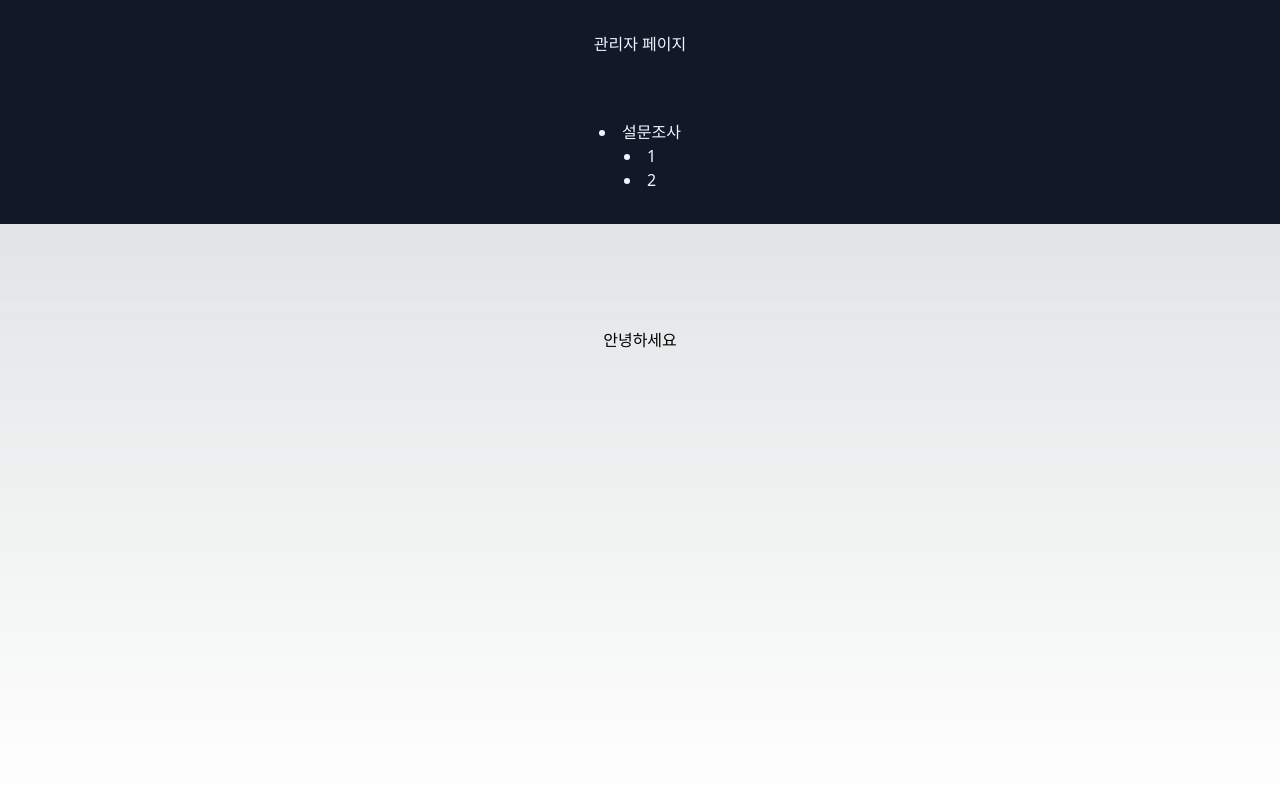
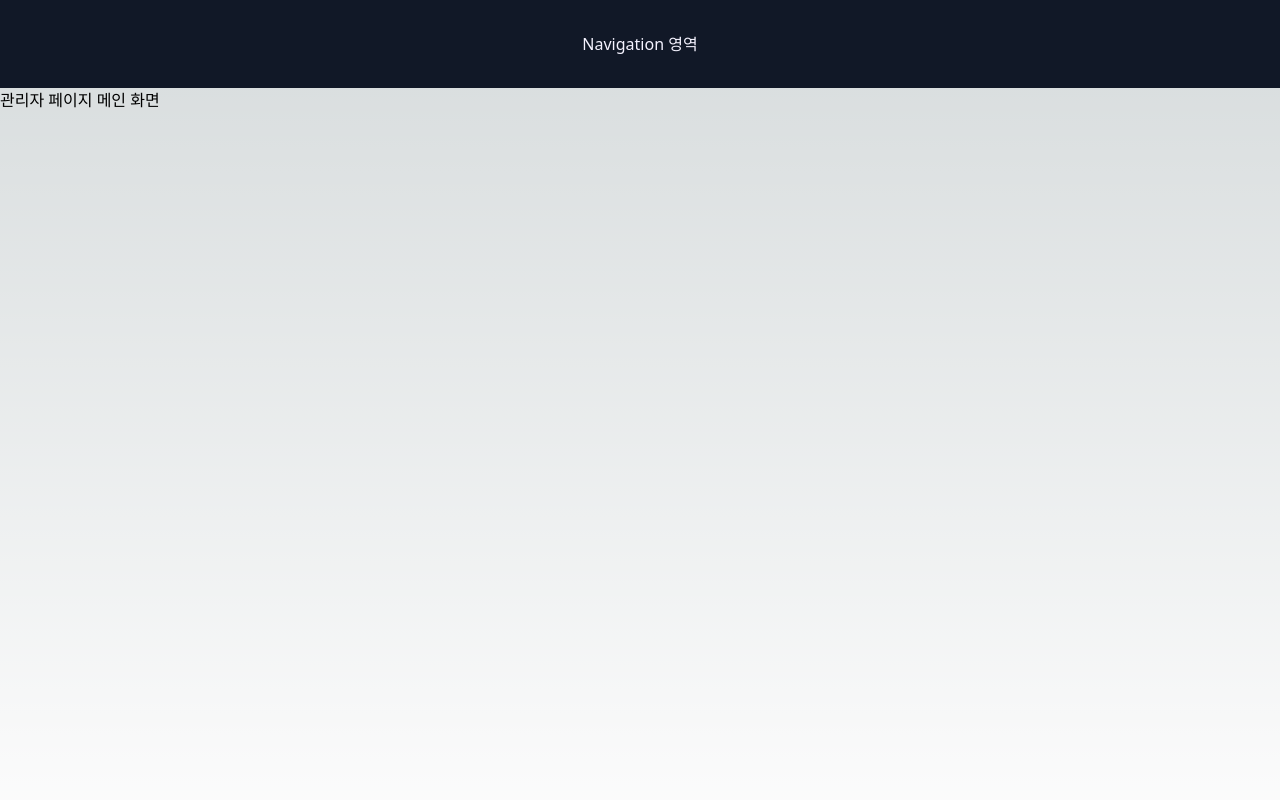
Before and after one commit to aladdinsys/aladdin_cms, a Next.js app: page / in a window 1280 px wide. Shown: the top 800 px of the page. Built offline with nearby package versions, Linux system fonts and the light colour scheme.

Commit message:
Fix: 프로젝트 구조 수정

```diff
--- a/src/app/globals.css
+++ b/src/app/globals.css
@@ -25,9 +25,3 @@ body {
     )
     rgb(var(--background-start-rgb));
 }
-
-@layer utilities {
-  .text-balance {
-    text-wrap: balance;
-  }
-}
--- a/src/app/layout.tsx
+++ b/src/app/layout.tsx
@@ -2,28 +2,27 @@ import type {Metadata} from "next";
 import "./globals.css";
 import React from "react";
 import {ChildrenProps} from "@/types";
-import MainHeader from "@/components/Header";
-import Nav from "@/components/Nav";
-import MainFooter from "@/components/Footer";
+import Nav from "@/components/templates/Nav";
+import MainFooter from "@/components/templates/Footer";
+import Contents from "@/components/templates/Contents";
 
 
 export const metadata: Metadata = {
-    title: "관리자 페이지",
+    title: "콘텐츠 관리 페이지",
     description: "aladdin sys admin page",
 };
 
 
 export default function RootLayout({children}: Readonly<ChildrenProps>) {
     return (
-        <html>
-        <body className={`h-screen flex flex-col`}>
-        <MainHeader/>
-        <Nav/>
-        <div className={`h-full p-2`}>
-            {children}
-        </div>
-        <MainFooter/>
-        </body>
+        <html lang={"ko"}>
+            <body className={"relative m-0 p-0"}>
+                <Nav/>
+                <Contents>
+                        {children}
+                </Contents>
+                <MainFooter/>
+            </body>
         </html>
     );
 }
--- a/src/app/page.tsx
+++ b/src/app/page.tsx
@@ -1,9 +1,7 @@
-import Image from "next/image";
-
-export default function Home() {
+export default function Page() {
   return (
-    <main className="flex min-h-screen flex-col items-center justify-between p-24">
-        <p>안녕하세요</p>
-    </main>
+    <div className={"h-screen flex"}>
+      관리자 페이지 메인 화면
+    </div>
   );
 }
--- /dev/null
+++ b/src/app/surveys/[id]/page.tsx
@@ -0,0 +1,14 @@
+
+type SurveyPageProps = {
+    params: {
+        id: number;
+    }
+}
+
+export default function SurveyPage({params}: SurveyPageProps) {
+    return (
+        <div className={"h-screen flex"}>
+            {params.id} 서베이 화면
+        </div>
+    );
+}
--- /dev/null
+++ b/src/app/surveys/page.tsx
@@ -0,0 +1,7 @@
+export default function SurveysPage() {
+    return (
+        <div className={"h-screen flex"}>
+            서베이 목록 화면
+        </div>
+    );
+}
--- a/src/components/Footer.tsx
+++ /dev/null
@@ -1,9 +0,0 @@
-const MainFooter = () => {
-    return (
-        <footer className="bg-gray-900 px-8 py-8 flex justify-end text-violet-50">
-            <p>© 2024 AladdinSystem All rights reserved</p>
-        </footer>
-    )
-}
-
-export default MainFooter;
--- a/src/components/Header.tsx
+++ /dev/null
@@ -1,9 +0,0 @@
-const MainHeader = () => {
-    return (
-        <header className="bg-gray-900 px-8 py-8 flex justify-center text-violet-50">
-            <p>관리자 페이지</p>
-        </header>
-    )
-}
-
-export default MainHeader;
--- a/src/components/Nav.tsx
+++ /dev/null
@@ -1,11 +0,0 @@
-const Nav = () => {
-    return (
-        <nav className="bg-gray-900 p-8 flex flex-col justify-center items-center text-violet-50">
-            <li>설문조사</li>
-            <li>1</li>
-            <li>2</li>
-        </nav>
-    )
-}
-
-export default Nav;
--- /dev/null
+++ b/src/components/templates/Contents.tsx
@@ -0,0 +1,9 @@
+import {ReactNode} from "react";
+
+export default function Contents({children }: {children: ReactNode}) {
+    return (
+        <main>
+            {children}
+        </main>
+    )
+}
--- /dev/null
+++ b/src/components/templates/Footer.tsx
@@ -0,0 +1,7 @@
+export default function Footer() {
+    return (
+        <footer className="absolute w-full bottom-0 bg-gray-900 px-8 py-8 flex justify-end text-violet-50">
+            <p>© 2024 AladdinSystem All rights reserved</p>
+        </footer>
+    )
+}
--- /dev/null
+++ b/src/components/templates/Nav.tsx
@@ -0,0 +1,7 @@
+export default function Nav() {
+    return (
+        <nav className="relative bg-gray-900 p-8 flex flex-col justify-center items-center text-violet-50">
+            Navigation 영역
+        </nav>
+    )
+}
```
Also changed, not shown: src/components/Content.tsx (deleted).
